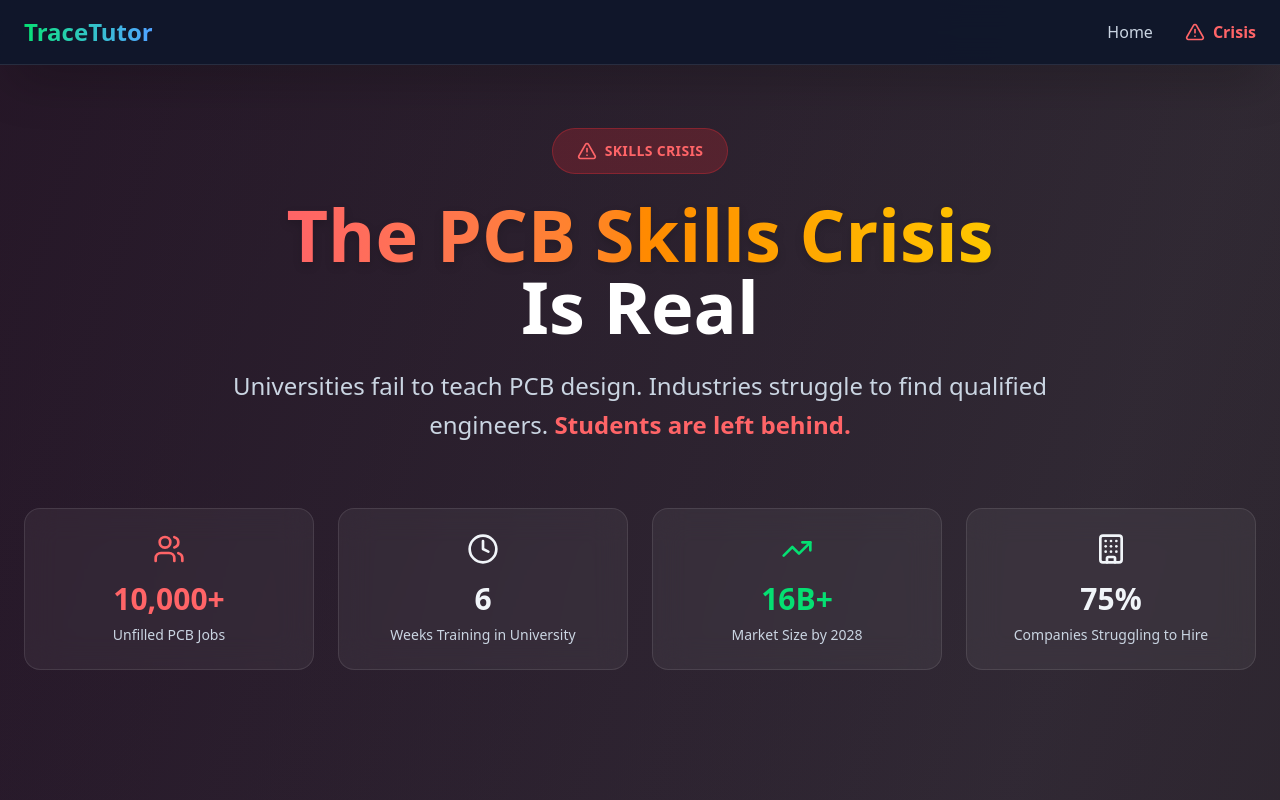
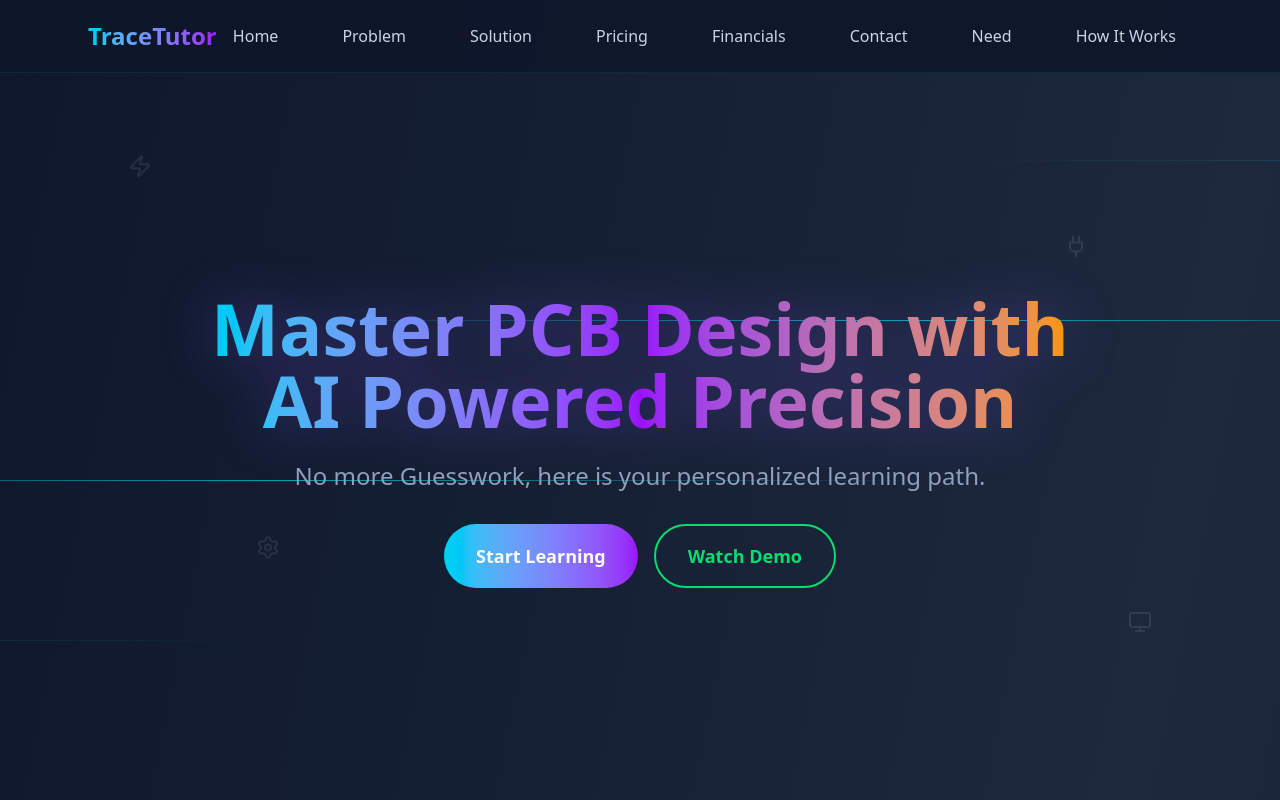
Before and after one commit to mhatrep802/july-seven, a React (Vite) app: page / in a window 1280 px wide. Shown: the top 800 px of the page. Built offline with nearby package versions, Linux system fonts and the light colour scheme.

Commit message:
your message here

```diff
--- a/src/App.jsx
+++ b/src/App.jsx
@@ -1,6 +1,6 @@
 import HowItWorks from './pages/HowItWorks';
 import NeedPage from './pages/NeedPage';
-import { Link, Routes, Route } from 'react-router-dom';
+import { Link } from 'react-router-dom';
 import React, { useState, useEffect } from 'react';
 import {
   Zap,
@@ -25,6 +25,7 @@ import {
 
 const TraceTutorWebsite = () => {
   const [activeSection, setActiveSection] = useState('home');
+  const [currentPage, setCurrentPage] = useState('main'); // 'main' or 'need'
 
   // Animated background circuit lines
   const CircuitLine = ({ delay = 0, top = '20%' }) => (
@@ -230,10 +231,8 @@ const TraceTutorWebsite = () => {
   }, []);
 
   return (
-    <Routes>
-      <Route
-        path="/"
-        element={
+    <>
+      {currentPage === 'main' ? (
         <div className="min-h-screen bg-gradient-to-br from-slate-900 via-slate-800 to-slate-900 text-slate-100 overflow-x-hidden">
       {/* Animated Background */}
       <div className="fixed inset-0 z-0 pointer-events-none">
@@ -261,17 +260,17 @@ const TraceTutorWebsite = () => {
                   {item}
                 </a>
               ))}
-                    <Link
-                      to="/how"
-                      className="text-slate-300 hover:text-green-400 transition-all duration-300 font-medium px-4 py-2 rounded-lg hover:bg-green-400/10"
-                    >
-                      How It’s Built
-                    </Link>
-                    <Link
-                      to="/need"
+              <button
+                onClick={() => setCurrentPage('need')}
                 className="text-slate-300 hover:text-green-400 transition-all duration-300 font-medium px-4 py-2 rounded-lg hover:bg-green-400/10"
               >
                 Need
+              </button>
+              <Link
+                to="/how-it-works"
+                className="text-slate-300 hover:text-green-400 transition-all duration-300 font-medium px-4 py-2 rounded-lg hover:bg-green-400/10"
+              >
+                How It Works
               </Link>
             </div>
           </div>
@@ -517,12 +516,11 @@ const TraceTutorWebsite = () => {
         <p className="text-slate-400">© 2025 TraceTutor. Empowering future engineers.</p>
       </footer>
     </div>
-        }
-      />
-      <Route path="/how" element={<HowItWorks />} />
-      <Route path="/need" element={<NeedPage />} />
-    </Routes>
+      ) : (
+        <NeedPage setCurrentPage={setCurrentPage} />
+      )}
+    </>
   );
 };
 
-export default NeedPage;
+export default TraceTutorWebsite;
--- a/src/main.jsx
+++ b/src/main.jsx
@@ -1,13 +1,17 @@
 import React from 'react';
 import ReactDOM from 'react-dom/client';
-import { BrowserRouter } from 'react-router-dom';
+import { BrowserRouter, Routes, Route } from 'react-router-dom';
 import App from './App';
+import HowItWorks from './pages/HowItWorks';
 import './index.css';
 
 ReactDOM.createRoot(document.getElementById('root')).render(
   <React.StrictMode>
     <BrowserRouter>
-      <App />
+      <Routes>
+        <Route path="/" element={<App />} />
+        <Route path="/how-it-works" element={<HowItWorks />} />
+      </Routes>
     </BrowserRouter>
-  </React.StrictMode>
+  </React.StrictMode>,
 );
```
Lines whose indentation alone changed are shown as unchanged.
